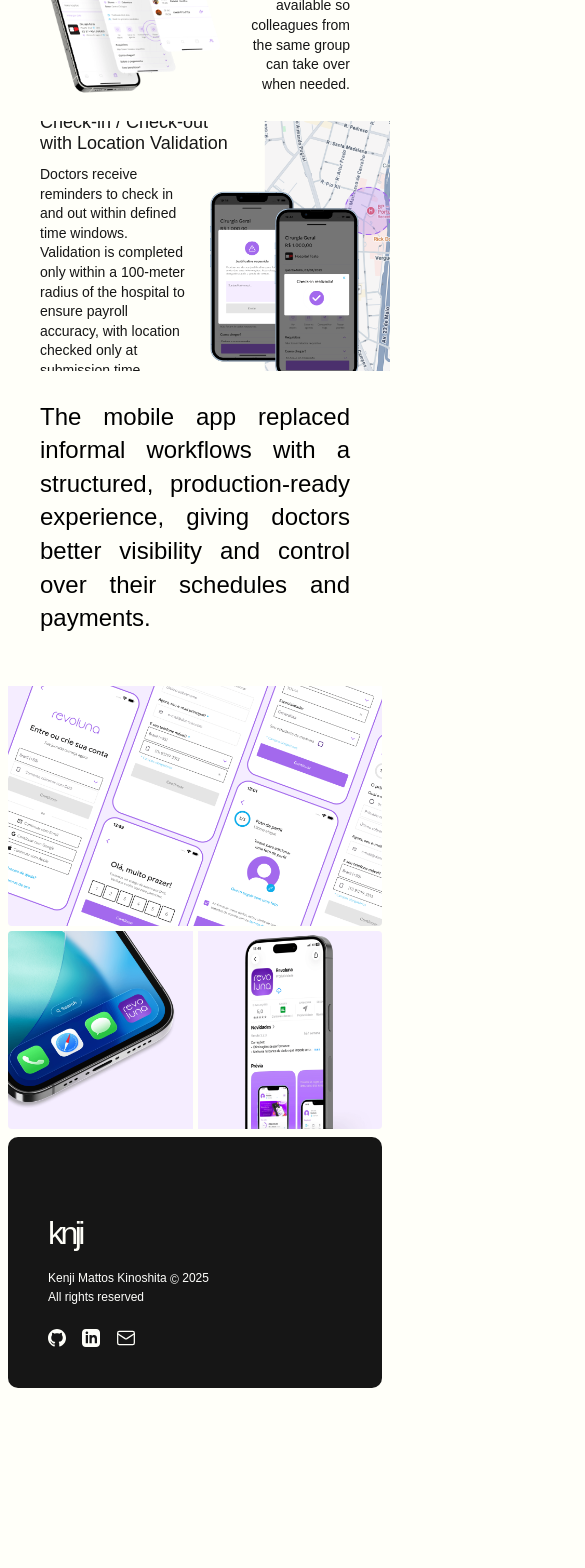
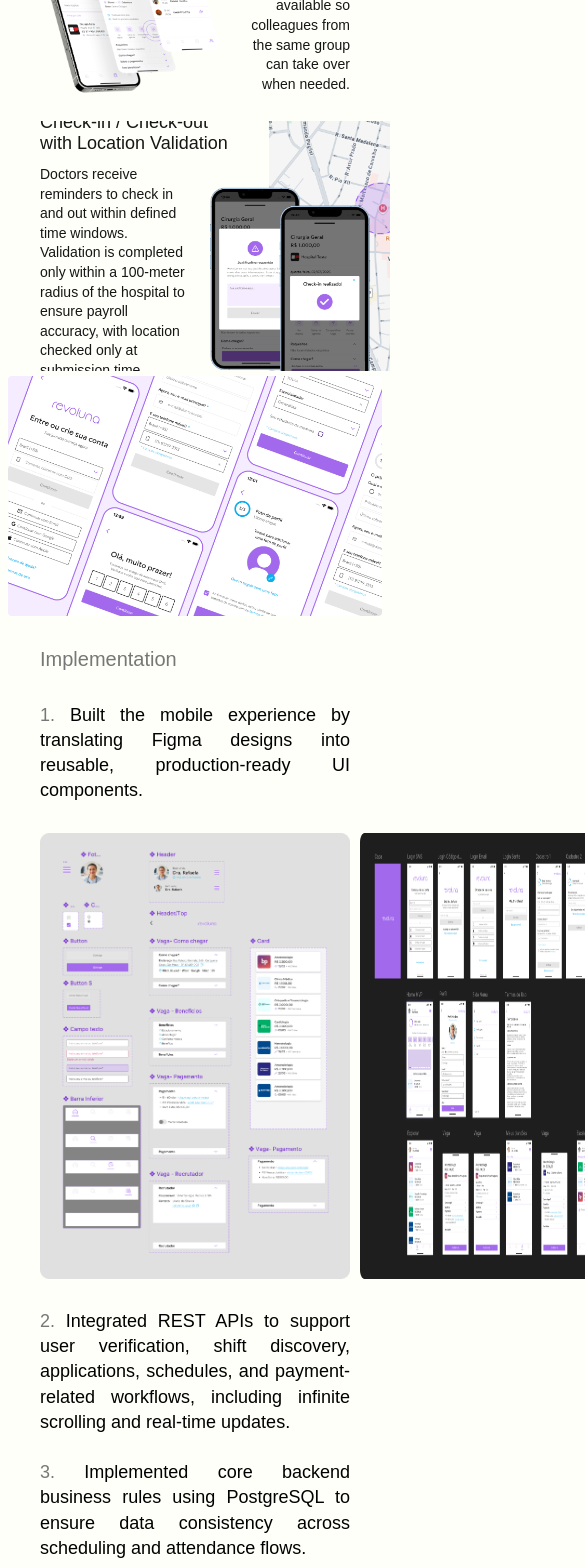
Before and after one commit to kenjimattos/portfolio, a Next.js app: page /work/revoluna in a window 390 px wide. Shown: the part 3580-5148 px from the top of the page, 585 px wide, since content can reach past the window. Before the commit the page ends 4976 px from the top, so only its background shows below. Built offline with nearby package versions, Linux system fonts and the light colour scheme; a web font is replaced by a local one.

Commit message:
feat: Conclusão do case Revoluna

```diff
--- a/app/work/revoluna/page.tsx
+++ b/app/work/revoluna/page.tsx
@@ -440,7 +440,7 @@ export default function RevolunaPage() {
 
       {/* Check-in / Check-out Section */}
       <section
-        className="w-full relative flex overflow-clip items-center"
+        className="w-full relative flex overflow-hidden items-center"
         style={{
           paddingLeft: "clamp(40px, 8vw, 180px)",
           gap: "clamp(20px, 4vw, 60px)",
@@ -449,10 +449,10 @@ export default function RevolunaPage() {
       >
           {/*Text*/}
           <div
-            className="flex flex-col"
+            className="flex flex-col shrink-0"
             style={{
               gap: "clamp(10px, 1.5vw, 30px)",
-              minWidth: "clamp(150px, 30vw, 500px)",
+              width: "clamp(150px, 30vw, 500px)",
             }}
           >
             {/* Title */}
@@ -483,26 +483,147 @@ export default function RevolunaPage() {
           </div>
 
           {/* Feature Image */}
-          <Image
-            className="h-auto"
+          <img
             style={{
-              width: "clamp(200px, 50vw, 732px)",
-              minHeight: "clamp(200px, 50vw, 720px)",
+              width: "clamp(200px, 55vw, 800px)",
+              height: "auto",
+              objectFit: "contain",
+              objectPosition: "right center",
             }}
             src="/img/revoluna/checkin-checkout.png"
             alt="Check-in and Check-out screens"
-            width={1464}
-            height={2006}
           />
       </section>
 
-      {/* Conclusion Section */}
+      {/* Login and Subscription Section */}
+      <section className="w-full flex rounded-sm justify-center overflow-hidden"
+          style={{
+          width: "calc(100% - clamp(16px, 2vw, 30px))",
+        }}
+        >
+        <Image
+          className="w-full object-fill"
+          src="/img/revoluna/login-subscription.png"
+          alt="Login and Subscription"
+          width={1440}
+          height={960}
+        />
+      </section>
+
+      {/* Implementation Section */}
       <section
-        className="w-full flex items-center justify-center"
+        className="w-full flex flex-col justify-center"
         style={{
           padding: "clamp(20px, 6vw, 60px) clamp(40px, 8vw, 180px)",
+          gap: "clamp(30px, 4vw, 60px)",
         }}
       >
+        {/* Title */}
+        <p
+          className="leading-[1.4em] text-[#777777] w-full"
+          style={{
+            fontSize: "clamp(20px, 2vw, 30px)",
+          }}
+        >
+          Implementation
+        </p>
+
+        {/* Figma Section */}
+
+          <p
+            className="leading-[1.4em] text-black text-justify"
+            style={{
+              fontSize: "clamp(18px, 2vw, 30px)",
+            }}
+          >
+            <span className="text-[#777777]">1.</span> Built the mobile experience by translating Figma designs into
+            reusable, production-ready UI components.
+          </p>
+          <div
+            className="flex w-full"
+            style={{ gap: "clamp(10px, 2vw, 64px)" }}
+          >
+            <Image
+              className="h-auto rounded-sm"
+              style={{ width: "1/3" }}
+              src="/img/revoluna/figma-components.png"
+              alt="Figma components"
+              width={667}
+              height={959}
+            />
+            <Image
+              className="h-auto rounded-sm"
+              style={{ width: "2/3" }}
+              src="/img/revoluna/figma-design.png"
+              alt="Figma design"
+              width={1361}
+              height={959}
+            />
+          </div>
+
+
+          <p
+            className="leading-[1.4em] text-black text-justify"
+            style={{
+              fontSize: "clamp(18px, 2vw, 30px)",
+            }}
+          >
+            <span className="text-[#777777]">2.</span> Integrated REST APIs to support user verification, shift discovery,
+            applications, schedules, and payment-related workflows, including
+            infinite scrolling and real-time updates.
+            <br /><br />
+            <span className="text-[#777777]">3.</span> Implemented core backend business rules using PostgreSQL to ensure
+            data consistency across scheduling and attendance flows.
+          </p>
+          <Image
+            className="w-full h-auto rounded-sm"
+            src="/img/revoluna/api.png"
+            alt="API integration"
+            width={2160}
+            height={1066}
+          />
+
+
+        {/* UI States Section */}
+          <p
+            className="leading-[1.4em] text-black text-justify"
+            style={{
+              fontSize: "clamp(18px, 2vw, 30px)",
+            }}
+          >
+            <span className="text-[#777777]">4.</span> Designed UI states based on real API responses, handling loading,
+            empty, and validation scenarios.
+            <br /><br />
+            <span className="text-[#777777]">5.</span> Collaborated closely with backend logic to align product rules with
+            user-facing experiences.
+          </p>
+          <Image
+            className="w-full h-auto rounded-sm"
+            src="/img/revoluna/github.png"
+            alt="GitHub code"
+            width={2160}
+            height={1484}
+          />
+
+      </section>
+
+      {/* Outcome Section */}
+      <section
+        className="w-full flex flex-col"
+        style={{
+          padding: "clamp(20px, 6vw, 60px) clamp(40px, 8vw, 180px)",
+          gap: "clamp(16px, 1.5vw, 20px)",
+        }}
+      >
+        <p
+          className="leading-[1.4em] text-[#777777]"
+          style={{
+            fontSize: "clamp(20px, 2vw, 30px)",
+          }}
+        >
+          Outcome
+        </p>
+
         <p
           className="leading-[1.4em] text-black text-justify"
           style={{
@@ -515,20 +636,6 @@ export default function RevolunaPage() {
         </p>
       </section>
 
-      <section className="w-full flex rounded-sm justify-center overflow-hidden"
-          style={{
-          width: "calc(100% - clamp(16px, 2vw, 30px))",
-          paddingTop: "clamp(20px, 6vw, 60px)",
-        }}
-        >
-        <Image
-          className="w-full object-fill"
-          src="/img/revoluna/login-subscription.png"
-          alt="Login and Subscription"
-          width={1440}
-          height={960}
-        />
-      </section>
 
       {/* Icon and Store Section */}
       <section className="w-full flex rounded-sm object-fill justify-center overflow-hidden"
```
